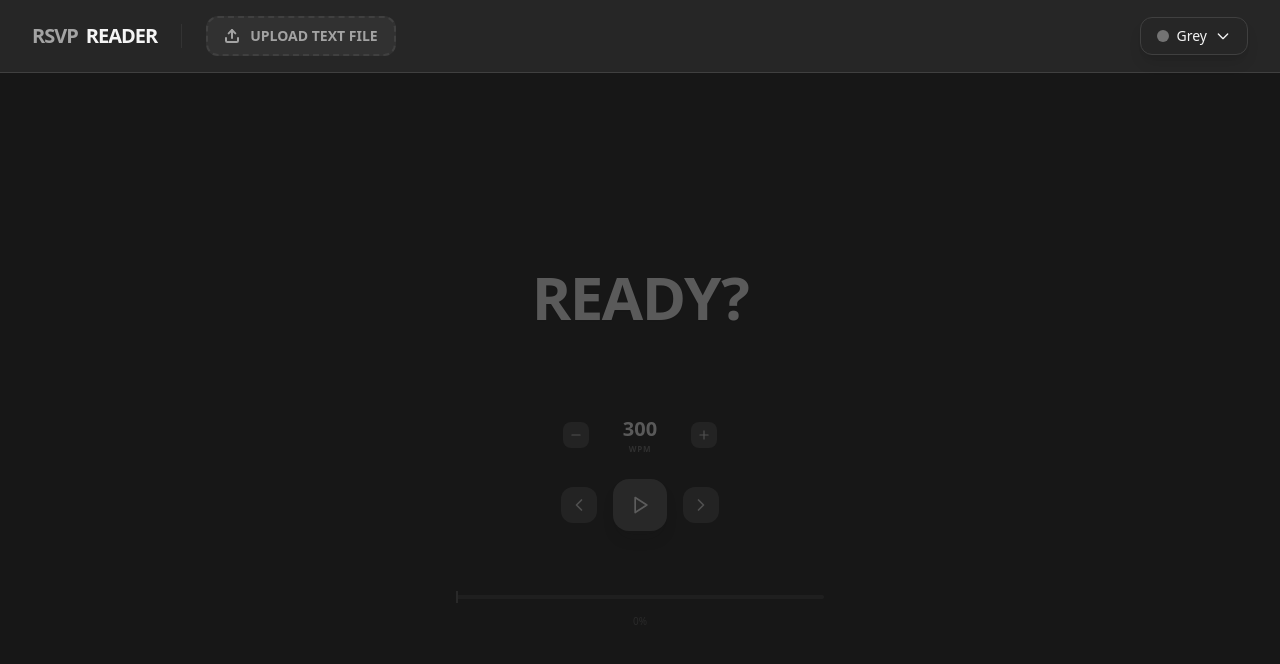
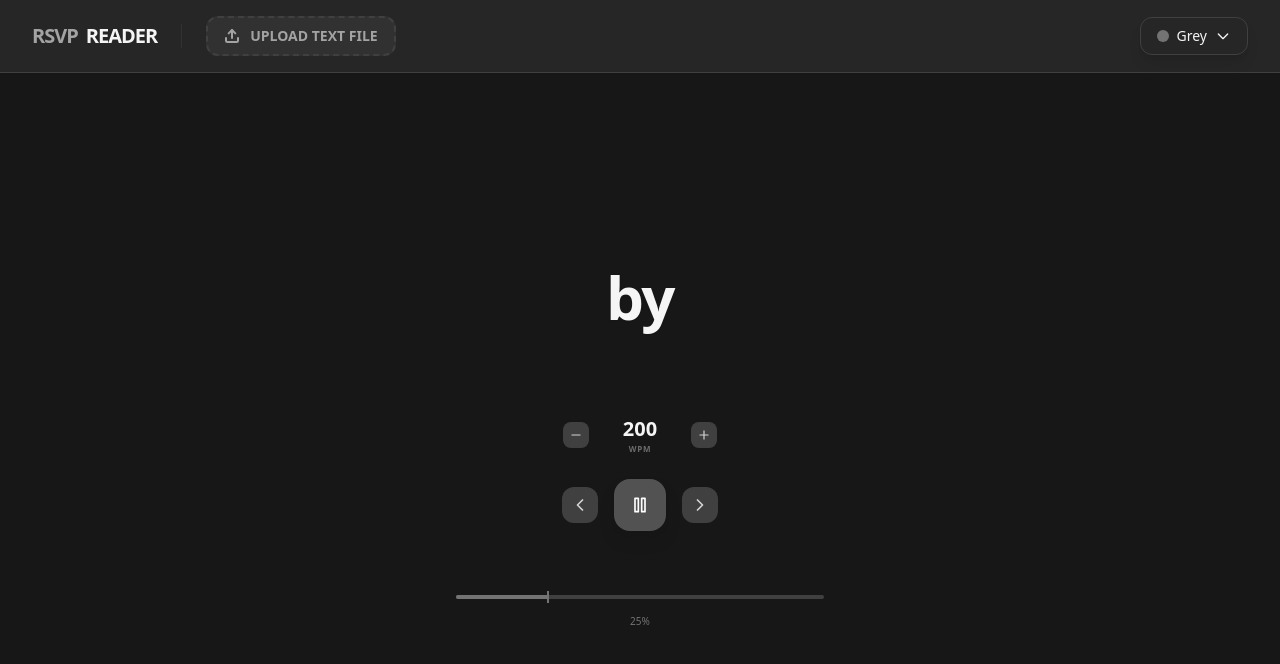
Before and after one commit to shambhuj12/rsvp, a React (Vite) app: page / in a window 1280 px wide. Shown: the top 664 px of the page. Built offline with nearby package versions, Linux system fonts and the light colour scheme.

Commit message:
Added default text that runs on loop of RSVP

```diff
--- a/src/App.jsx
+++ b/src/App.jsx
@@ -134,12 +134,22 @@ export default function App() {
     const [words, setWords] = useState([]);
     const [currentIndex, setCurrentIndex] = useState(0);
     const [isPlaying, setIsPlaying] = useState(false);
-    const [wpm, setWpm] = useState(300);
+    const [wpm, setWpm] = useState(200);
     const [fileName, setFileName] = useState('');
     const [theme, setTheme] = useState('grey');
     const [isThemeOpen, setIsThemeOpen] = useState(false);
     const intervalRef = useRef(null);
     const resumeTimeoutRef = useRef(null);
+
+    const introText = "RSVP stands for Rapid Serial Visual Presentation. It is a method of reading where words are displayed one by one in the same position. This helps you read faster by eliminating the time your eyes spend moving from word to word. Conventional reading is slower because your eyes have to scan the page. With RSVP, you can achieve much higher reading speeds. Upload a file to start your journey into faster reading! ";
+
+    useEffect(() => {
+        if (words.length === 0) {
+            const introWords = introText.split(/\s+/).filter(word => word.length > 0);
+            setWords(introWords);
+            setIsPlaying(true);
+        }
+    }, []);
 
     const clearResumeTimeout = () => {
         if (resumeTimeoutRef.current) {
@@ -172,6 +182,10 @@ export default function App() {
             intervalRef.current = setInterval(() => {
                 setCurrentIndex(prev => {
                     if (prev >= words.length - 1) {
+                        // Loop the intro text if no file is selected
+                        if (!fileName) {
+                            return 0;
+                        }
                         setIsPlaying(false);
                         return prev;
                     }
@@ -291,7 +305,7 @@ export default function App() {
                     <WordDisplay
                         word={words[currentIndex]}
                         currentTheme={currentTheme}
-                        disabled={words.length === 0}
+                        disabled={words.length === 0 && fileName}
                     />
 
                     {/* WPM & Controls - Middle */}
@@ -303,7 +317,8 @@ export default function App() {
                         goBack={goBack}
                         goForward={goForward}
                         currentTheme={currentTheme}
-                        disabled={words.length === 0}
+                        disabled={words.length === 0 && fileName}
+                        fileName={fileName}
                     />
 
                     {/* Progress Bar - Bottom */}
@@ -315,7 +330,7 @@ export default function App() {
                         handleSeekStart={handleSeekStart}
                         handleSeekEnd={handleSeekEnd}
                         currentTheme={currentTheme}
-                        disabled={words.length === 0}
+                        disabled={words.length === 0 && fileName}
                     />
                 </div>
             </main>
--- a/src/components/Controls.jsx
+++ b/src/components/Controls.jsx
@@ -9,16 +9,17 @@ const Controls = ({
     goBack,
     goForward,
     currentTheme,
-    disabled
+    disabled,
+    fileName
 }) => {
     return (
-        <div className={`flex flex-col items-center gap-6 w-full ${disabled ? 'opacity-30 pointer-events-none' : ''}`}>
+        <div className={`flex flex-col items-center gap-6 w-full ${disabled && fileName ? 'opacity-30 pointer-events-none' : ''}`}>
             {/* WPM Control - Top */}
             <div className="flex items-center gap-4">
                 <button
                     onClick={() => adjustWpm(-25)}
                     className={`p-1.5 rounded-lg ${currentTheme.button} transition-all active:scale-90`}
-                    disabled={disabled}
+                    disabled={disabled && fileName}
                 >
                     <Minus className={`w-3.5 h-3.5 ${currentTheme.buttonIcon}`} />
                 </button>
@@ -31,7 +32,7 @@ const Controls = ({
                 <button
                     onClick={() => adjustWpm(25)}
                     className={`p-1.5 rounded-lg ${currentTheme.button} transition-all active:scale-90`}
-                    disabled={disabled}
+                    disabled={disabled && fileName}
                 >
                     <Plus className={`w-3.5 h-3.5 ${currentTheme.buttonIcon}`} />
                 </button>
@@ -43,7 +44,7 @@ const Controls = ({
                     onClick={goBack}
                     className={`p-2 rounded-xl ${currentTheme.button} transition-all hover:scale-105 active:scale-95`}
                     title="Go back 10 words"
-                    disabled={disabled}
+                    disabled={disabled && fileName}
                 >
                     <ChevronLeft className={`w-5 h-5 ${currentTheme.buttonIcon}`} />
                 </button>
@@ -51,7 +52,7 @@ const Controls = ({
                 <button
                     onClick={togglePlay}
                     className={`p-4 rounded-2xl ${currentTheme.primary} transition-all hover:scale-105 active:scale-90 shadow-lg ${currentTheme.primaryShadow}`}
-                    disabled={disabled}
+                    disabled={disabled && fileName}
                 >
                     {isPlaying ? (
                         <Pause className="w-5 h-5 text-white" />
@@ -64,7 +65,7 @@ const Controls = ({
                     onClick={goForward}
                     className={`p-2 rounded-xl ${currentTheme.button} transition-all hover:scale-105 active:scale-95`}
                     title="Go forward 10 words"
-                    disabled={disabled}
+                    disabled={disabled && fileName}
                 >
                     <ChevronRight className={`w-5 h-5 ${currentTheme.buttonIcon}`} />
                 </button>
--- a/src/components/WordDisplay.jsx
+++ b/src/components/WordDisplay.jsx
@@ -4,7 +4,7 @@ const WordDisplay = ({ word, currentTheme, disabled }) => {
     return (
         <div className={`w-full flex items-center justify-center p-10 ${disabled ? 'opacity-30' : ''}`}>
             <div className={`text-5xl md:text-6xl font-bold tracking-tight ${currentTheme.text} text-center break-words max-w-full drop-shadow-sm select-none`}>
-                {word || (disabled ? 'READY?' : '...')}
+                {word || '...'}
             </div>
         </div>
     );
```
